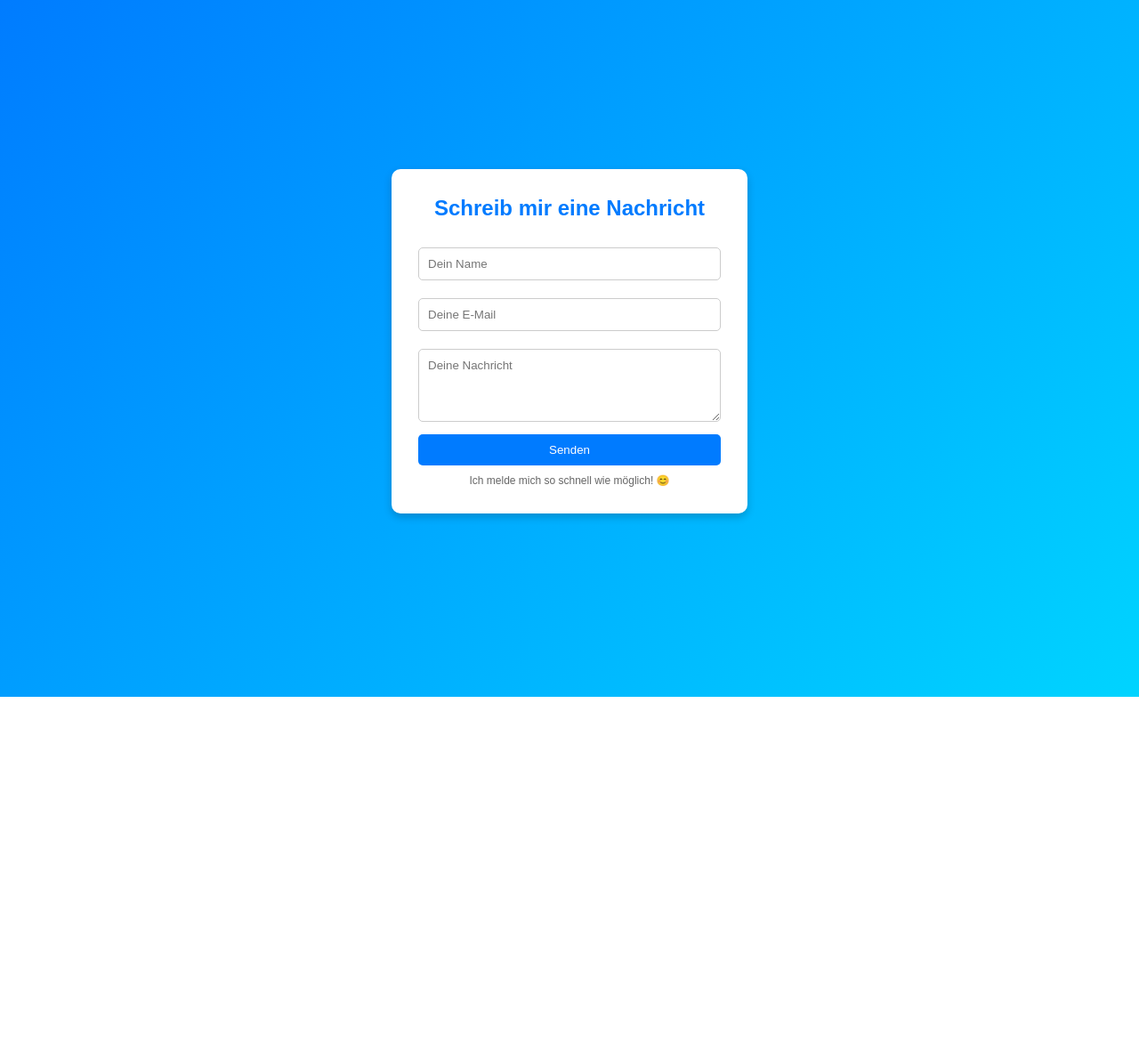
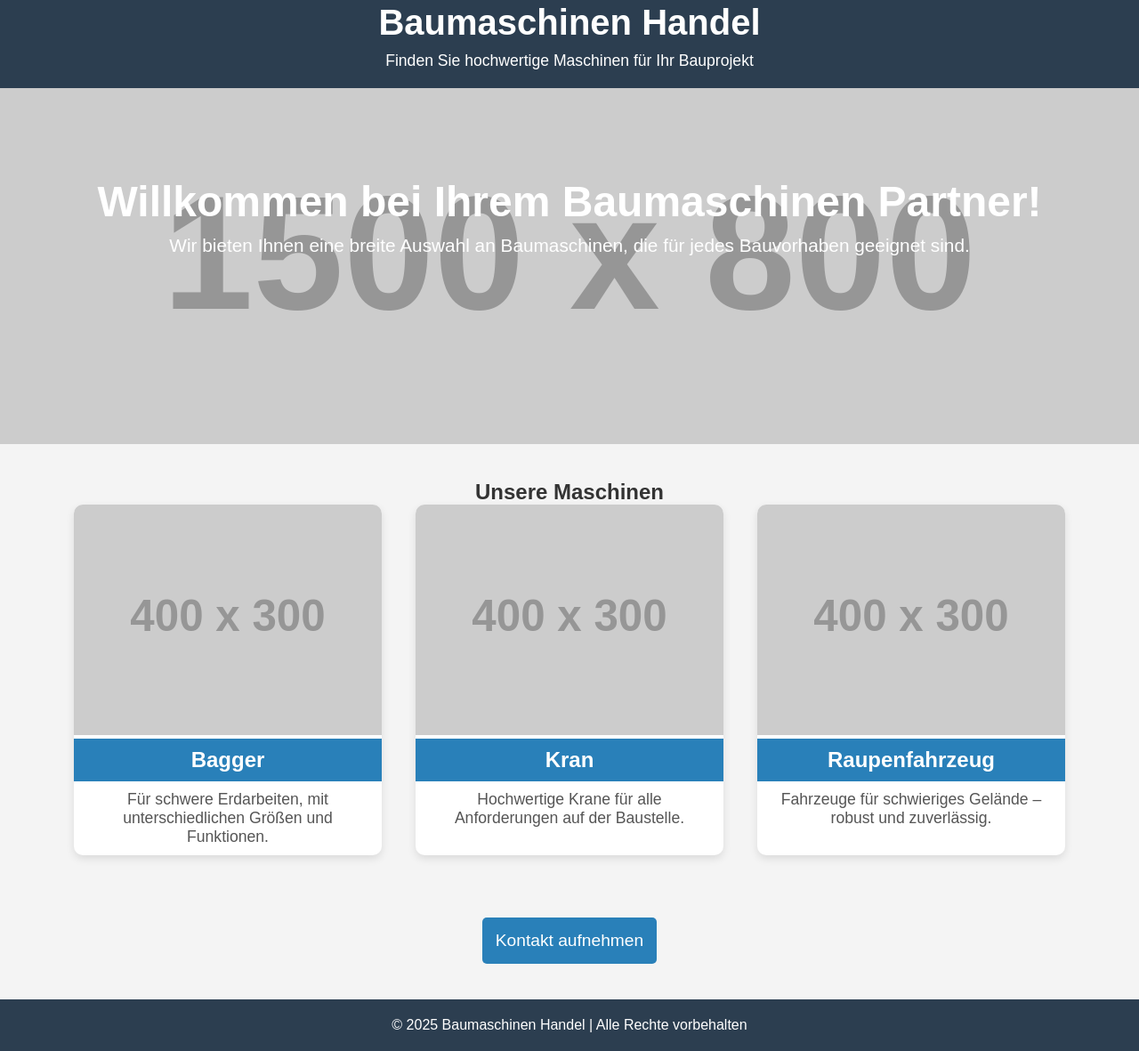
Before and after one commit to Nero1337/index.html, a plain HTML site: page index.html in a window 1280 px wide. Shown: the part 17-1198 px from the top of the page at 89% size. Before the commit the page ends 800 px from the top, so only its background shows below. Drawn offline with Linux system fonts and the light colour scheme; placeholder pictures from the web are drawn by us.

Commit message:
index.html aktualisieren

```diff
--- a/index.html
+++ b/index.html
@@ -3,73 +3,164 @@
 <head>
     <meta charset="UTF-8">
     <meta name="viewport" content="width=device-width, initial-scale=1.0">
-    <title>Kontakt aufnehmen</title>
+    <title>Baumaschinen Handel</title>
     <style>
         * {
-            box-sizing: border-box;
             margin: 0;
             padding: 0;
-            font-family: Arial, sans-serif;
+            box-sizing: border-box;
+            font-family: 'Arial', sans-serif;
         }
         body {
-            background: linear-gradient(135deg, #007bff, #00d4ff);
+            background-color: #f4f4f4;
             color: #333;
-            display: flex;
-            justify-content: center;
-            align-items: center;
-            height: 100vh;
-            padding: 20px;
         }
-        .container {
-            background: #fff;
-            padding: 30px;
-            border-radius: 10px;
-            box-shadow: 0 4px 10px rgba(0, 0, 0, 0.2);
-            width: 100%;
-            max-width: 400px;
+
+        header {
+            background: #2c3e50;
+            color: #fff;
+            padding: 20px 0;
             text-align: center;
         }
-        h2 {
-            margin-bottom: 20px;
-            color: #007bff;
+
+        header h1 {
+            font-size: 2.5em;
+            margin-bottom: 10px;
         }
-        input, textarea {
+
+        header p {
+            font-size: 1.1em;
+        }
+
+        .hero {
+            background: url('https://via.placeholder.com/1500x800?text=Baumaschinen') no-repeat center center/cover;
+            height: 400px;
+            color: #fff;
+            text-align: center;
+            padding: 100px 0;
+        }
+
+        .hero h2 {
+            font-size: 3em;
+            margin-bottom: 10px;
+        }
+
+        .hero p {
+            font-size: 1.3em;
+            font-weight: 300;
+        }
+
+        .container {
+            width: 90%;
+            margin: 40px auto;
+            text-align: center;
+        }
+
+        .products {
+            display: flex;
+            justify-content: space-around;
+            margin-bottom: 50px;
+        }
+
+        .product-card {
+            background: #fff;
+            border-radius: 10px;
+            box-shadow: 0 4px 10px rgba(0, 0, 0, 0.1);
+            width: 30%;
+            transition: transform 0.3s;
+        }
+
+        .product-card img {
             width: 100%;
+            border-radius: 10px 10px 0 0;
+        }
+
+        .product-card:hover {
+            transform: scale(1.05);
+        }
+
+        .product-card h3 {
+            background-color: #2980b9;
+            color: white;
             padding: 10px;
-            margin: 10px 0;
-            border: 1px solid #ccc;
+            font-size: 1.5em;
+        }
+
+        .product-card p {
+            padding: 10px;
+            font-size: 1.1em;
+            color: #555;
+        }
+
+        footer {
+            background-color: #2c3e50;
+            color: #fff;
+            text-align: center;
+            padding: 20px 0;
+        }
+
+        footer p {
+            font-size: 1em;
+        }
+
+        .contact-btn {
+            background: #2980b9;
+            color: white;
+            padding: 15px;
+            text-decoration: none;
             border-radius: 5px;
+            font-size: 1.2em;
+            margin-top: 20px;
+            display: inline-block;
         }
-        button {
-            width: 100%;
-            padding: 10px;
-            background: #007bff;
-            color: white;
-            border: none;
-            border-radius: 5px;
-            cursor: pointer;
-            transition: 0.3s;
+
+        .contact-btn:hover {
+            background: #1abc9c;
         }
-        button:hover {
-            background: #0056b3;
-        }
-        .footer {
-            margin-top: 10px;
-            font-size: 12px;
-            color: #666;
-        }
+
     </style>
 </head>
 <body>
-    <div class="container">
-        <h2>Schreib mir eine Nachricht</h2>
-        <form action="mailto:deine@email.de" method="post" enctype="text/plain">
-            <input type="text" name="name" placeholder="Dein Name" required>
-            <input type="email" name="email" placeholder="Deine E-Mail" required>
-            <textarea name="message" rows="4" placeholder="Deine Nachricht" required></textarea>
-            <button type="submit">Senden</button>
-        </form>
-        <p class="footer">Ich melde mich so schnell wie möglich! 😊</p>
+
+<header>
+    <h1>Baumaschinen Handel</h1>
+    <p>Finden Sie hochwertige Maschinen für Ihr Bauprojekt</p>
+</header>
+
+<div class="hero">
+    <h2>Willkommen bei Ihrem Baumaschinen Partner!</h2>
+    <p>Wir bieten Ihnen eine breite Auswahl an Baumaschinen, die für jedes Bauvorhaben geeignet sind.</p>
+</div>
+
+<div class="container">
+    <h2>Unsere Maschinen</h2>
+    <div class="products">
+        <!-- Produkt 1 -->
+        <div class="product-card">
+            <img src="https://via.placeholder.com/400x300?text=Bagger" alt="Bagger">
+            <h3>Bagger</h3>
+            <p>Für schwere Erdarbeiten, mit unterschiedlichen Größen und Funktionen.</p>
+        </div>
+        <!-- Produkt 2 -->
+        <div class="product-card">
+            <img src="https://via.placeholder.com/400x300?text=Kran" alt="Kran">
+            <h3>Kran</h3>
+            <p>Hochwertige Krane für alle Anforderungen auf der Baustelle.</p>
+        </div>
+        <!-- Produkt 3 -->
+        <div class="product-card">
+            <img src="https://via.placeholder.com/400x300?text=Raupenfahrzeug" alt="Raupenfahrzeug">
+            <h3>Raupenfahrzeug</h3>
+            <p>Fahrzeuge für schwieriges Gelände – robust und zuverlässig.</p>
+        </div>
     </div>
+
+    <a href="mailto:deine@email.de" class="contact-btn">Kontakt aufnehmen</a>
+</div>
+
+<footer>
+    <p>&copy; 2025 Baumaschinen Handel | Alle Rechte vorbehalten</p>
+</footer>
+
 </body>
 </html>
```
